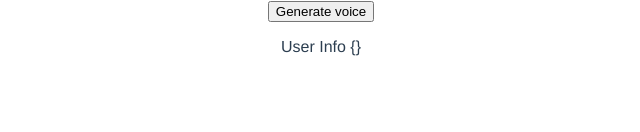
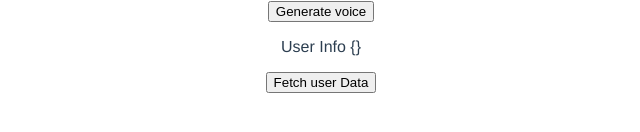
Before and after one commit to AllanChristianG/dark-hub, a Vue app: page / in a window 1280 px wide. Shown: the part 186-318 px from the top of the page, without its empty margins (319-959 px from the left). Built offline with nearby package versions, Linux system fonts and the light colour scheme; no server answers.

Commit message:
chore: adjust apiKey and build mechanism

```diff
--- a/src/components/UserInfo.vue
+++ b/src/components/UserInfo.vue
@@ -1,11 +1,16 @@
 <template>
   <div>
     <p>User Info {{ userData }}</p>
+    <button
+      class="fetch-user-data"
+      v-on:click="fetchUserData"
+      >Fetch user Data</button>
   </div>
 </template>
 
 <script>
-import env from "../../.env"
+// import env from "../../.env"
+
 export default {
   data() {
     return {
@@ -13,8 +18,16 @@ export default {
     };
   },
   computed: { },
+  methods: {
+    fetchUserData() {
+      console.log("FETCH USER DATA")
+    }
+  },
   mounted() {
-    const headers = {"xi-api-key": `${env}`}
+    /*eslint-disable*/
+    const apiKey = process.env.VUE_APP_XI_API_KEY
+
+    const headers = {"xi-api-key": `${apiKey}`}
 
     const options = {method: 'GET',  headers: headers};
 
--- a/src/components/VoiceList.vue
+++ b/src/components/VoiceList.vue
@@ -19,7 +19,7 @@
 
 <script>
 // import voiceList from './voiceList.json'
-import env from "../../.env"
+// import env from "../../.env"
 export default {
   data() {
     return {
@@ -35,7 +35,7 @@ export default {
       header: {
         'Accept': 'audio/mpeg',
         'Content-Type': 'application/json',
-        'xi-api-key': `${env}`
+        'xi-api-key': `${process.env}`
       }
     };
   },
```
